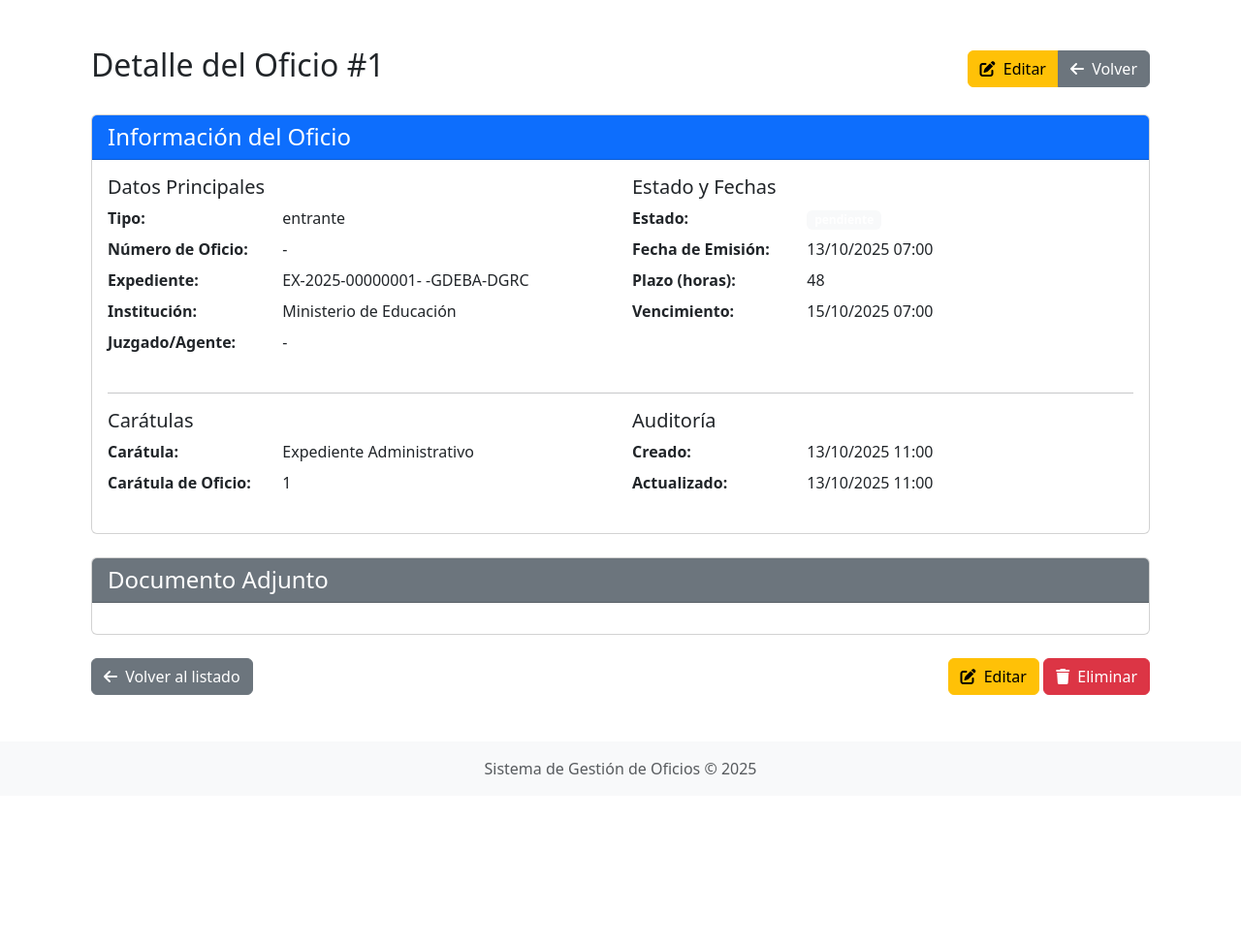
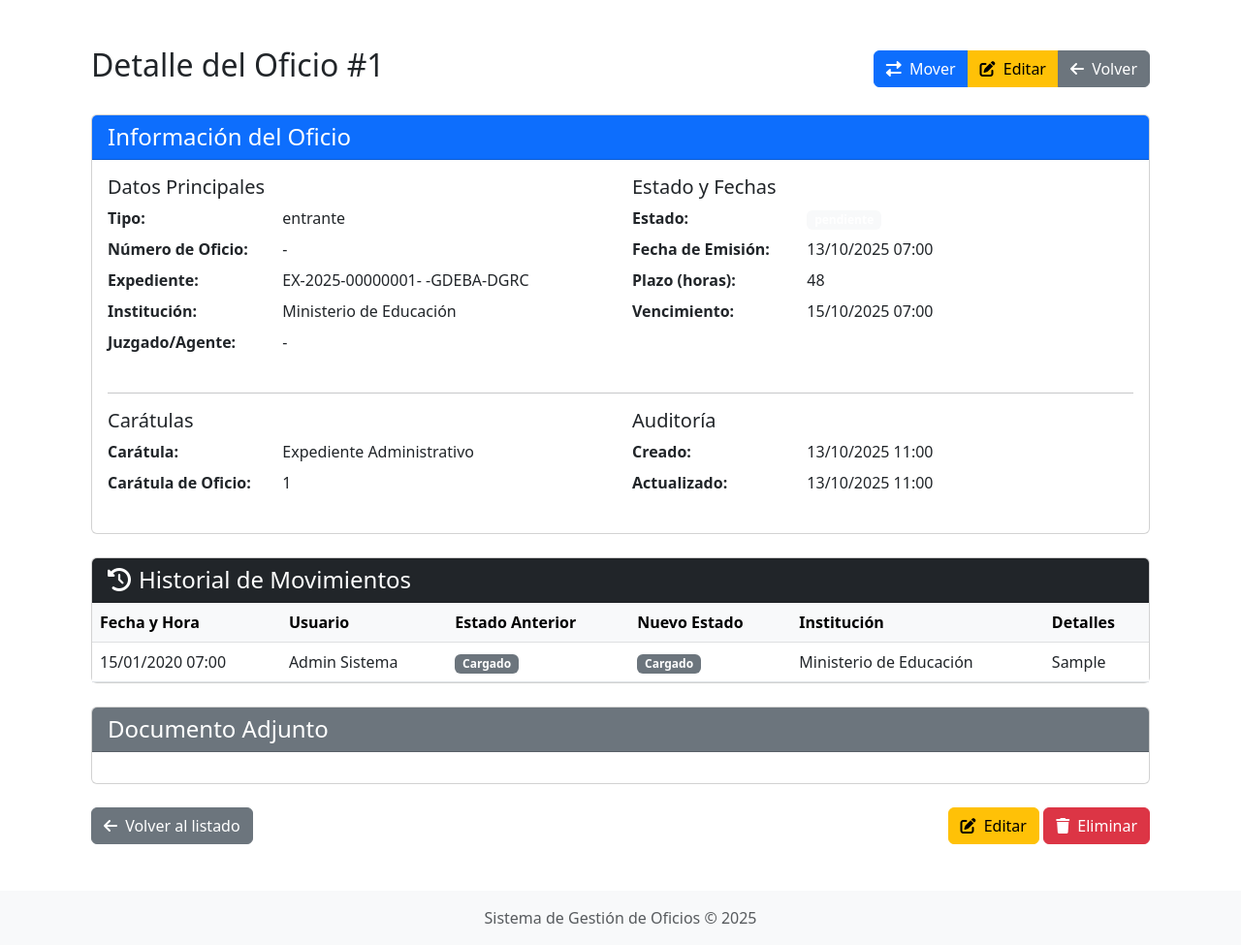
Before and after one commit to orquera10/proyecto_oficios, a Django app: page /oficios/1/ in a window 1280 px wide. Shown: the part 56-1031 px from the top of the page at 97% size. Before the commit the page ends 855 px from the top, so only its background shows below. Run offline with Django 5.2, Linux system fonts and the light colour scheme; a user stored in the database is signed in; data comes from the database, SQL or seed files in the repository; tables that the repository leaves empty hold one stand-in row (values such as "Sample post"); some libraries are stand-ins or nearby versions.

Commit message:
feat: se agrego movimientos

```diff
--- a/oficios/templates/oficios/oficio_detail.html
+++ b/oficios/templates/oficios/oficio_detail.html
@@ -1,16 +1,65 @@
 {% extends 'base.html' %}
+{% load oficio_filters %}
 
 {% block content %}
 <div class="container mt-4">
     <div class="d-flex justify-content-between align-items-center mb-4">
         <h2>Detalle del Oficio #{{ oficio.id }}</h2>
         <div class="btn-group">
+            <button type="button" class="btn btn-primary" data-bs-toggle="modal" data-bs-target="#movimientoModal">
+                <i class="fas fa-exchange-alt me-1"></i> Mover
+            </button>
             <a href="{% url 'oficios:update' oficio.pk %}" class="btn btn-warning">
                 <i class="fas fa-edit me-1"></i> Editar
             </a>
             <a href="{% url 'oficios:list' %}" class="btn btn-secondary">
                 <i class="fas fa-arrow-left me-1"></i> Volver
             </a>
+        </div>
+
+        <!-- Modal para mover el oficio -->
+        <div class="modal fade" id="movimientoModal" tabindex="-1" aria-labelledby="movimientoModalLabel" aria-hidden="true">
+            <div class="modal-dialog">
+                <div class="modal-content">
+                    <div class="modal-header">
+                        <h5 class="modal-title" id="movimientoModalLabel">Mover Oficio #{{ oficio.id }}</h5>
+                        <button type="button" class="btn-close" data-bs-dismiss="modal" aria-label="Close"></button>
+                    </div>
+                    <form method="post" action="{% url 'oficios:enviar' oficio.pk %}">
+                        {% csrf_token %}
+                        <div class="modal-body">
+                            <div class="mb-3">
+                                <label for="nuevo_estado" class="form-label">Nuevo Estado</label>
+                                <select class="form-select" id="nuevo_estado" name="nuevo_estado" required>
+                                    {% for value, label in oficio.ESTADO_CHOICES %}
+                                        {% if value != oficio.estado %}
+                                            <option value="{{ value }}">{{ label }}</option>
+                                        {% endif %}
+                                    {% endfor %}
+                                </select>
+                            </div>
+                            <div class="mb-3">
+                                <label for="institucion" class="form-label">Institución</label>
+                                <select class="form-select" id="institucion" name="institucion" required>
+                                    {% for institucion in instituciones %}
+                                        <option value="{{ institucion.id }}" {% if institucion.id == oficio.institucion.id %}selected{% endif %}>
+                                            {{ institucion.nombre }}
+                                        </option>
+                                    {% endfor %}
+                                </select>
+                            </div>
+                            <div class="mb-3">
+                                <label for="detalle" class="form-label">Detalle del movimiento</label>
+                                <textarea class="form-control" id="detalle" name="detalle" rows="3" required></textarea>
+                            </div>
+                        </div>
+                        <div class="modal-footer">
+                            <button type="button" class="btn btn-secondary" data-bs-dismiss="modal">Cancelar</button>
+                            <button type="submit" class="btn btn-primary">Guardar Movimiento</button>
+                        </div>
+                    </form>
+                </div>
+            </div>
         </div>
     </div>
 
@@ -194,6 +243,67 @@
     </div>
     {% endif %}
 
+    <!-- Sección de Historial de Movimientos -->
+    <div class="card mt-4">
+        <div class="card-header bg-dark text-white">
+            <h4 class="mb-0">
+                <i class="fas fa-history me-2"></i>Historial de Movimientos
+            </h4>
+        </div>
+        <div class="card-body p-0">
+            <div class="table-responsive">
+                <table class="table table-hover mb-0">
+                    <thead class="table-light">
+                        <tr>
+                            <th>Fecha y Hora</th>
+                            <th>Usuario</th>
+                            <th>Estado Anterior</th>
+                            <th>Nuevo Estado</th>
+                            <th>Institución</th>
+                            <th>Detalles</th>
+                        </tr>
+                    </thead>
+                    <tbody>
+                        {% for movimiento in oficio.movimientos.all %}
+                        <tr>
+                            <td>{{ movimiento.fecha_creacion|date:"d/m/Y H:i" }}</td>
+                            <td>
+                                {% if movimiento.usuario %}
+                                    {{ movimiento.usuario.get_full_name|default:movimiento.usuario.username }}
+                                {% else %}
+                                    Sistema
+                                {% endif %}
+                            </td>
+                            <td>
+                                {% if movimiento.estado_anterior %}
+                                <span class="badge bg-{{ movimiento.estado_anterior|estado_badge_class }}">
+                                    {{ movimiento.get_estado_anterior_display }}
+                                </span>
+                                {% else %}
+                                <span class="badge bg-light text-dark">-</span>
+                                {% endif %}
+                            </td>
+                            <td>
+                                <span class="badge bg-{{ movimiento.estado_nuevo|estado_badge_class }}">
+                                    {{ movimiento.get_estado_nuevo_display }}
+                                </span>
+                            </td>
+                            <td>{{ movimiento.institucion.nombre|default:"-" }}</td>
+                            <td>{{ movimiento.detalle|truncatechars:50 }}</td>
+                        </tr>
+                        {% empty %}
+                        <tr>
+                            <td colspan="6" class="text-center text-muted py-3">
+                                <i class="fas fa-info-circle me-1"></i> No hay movimientos registrados.
+                            </td>
+                        </tr>
+                        {% endfor %}
+                    </tbody>
+                </table>
+            </div>
+        </div>
+    </div>
+
     <!-- Sección de Documento Adjunto -->
     <div class="card mt-4">
         <div class="card-header bg-secondary text-white">
--- /dev/null
+++ b/oficios/templatetags/__init__.py
@@ -0,0 +1 @@
+# This file makes the templatetags directory a Python package
--- /dev/null
+++ b/oficios/templatetags/oficio_filters.py
@@ -0,0 +1,15 @@
+from django import template
+
+register = template.Library()
+
+@register.filter(name='estado_badge_class')
+def estado_badge_class(estado):
+    """Devuelve la clase de Bootstrap para el badge de estado."""
+    estado_map = {
+        'cargado': 'secondary',      # gris claro
+        'asignado': 'warning',       # naranja
+        'respondido': 'primary',     # azul
+        'enviado': 'success',        # verde
+        'devuelto': 'violet',        # violeta (custom)
+    }
+    return estado_map.get(estado, 'light')
--- a/oficios/urls.py
+++ b/oficios/urls.py
@@ -14,4 +14,7 @@ urlpatterns = [
 
     # API para búsqueda de niños
     path('api/ninos/buscar/', views.buscar_ninos, name='buscar_ninos'),
+
+    # Acción para marcar oficio como enviado
+    path('<int:pk>/enviar/', views.OficioEnviarView.as_view(), name='enviar'),
 ]
--- a/oficios/views.py
+++ b/oficios/views.py
@@ -1,14 +1,17 @@
 from django.shortcuts import render, redirect, get_object_or_404
-from django.views.generic import ListView, CreateView, DetailView, UpdateView, DeleteView
-from django.urls import reverse_lazy
+from django.views.generic import ListView, CreateView, DetailView, UpdateView, DeleteView, View
+from django.urls import reverse_lazy, reverse
 from django.contrib.auth.mixins import LoginRequiredMixin
 from django.contrib import messages
 from django.utils import timezone
-from django.http import JsonResponse
+from django.http import JsonResponse, HttpResponseRedirect
 from django.db.models import Q, F
+from django.views.decorators.http import require_http_methods
+from django.contrib.auth.decorators import login_required
+from django.utils.decorators import method_decorator
 
 from .models import (
-    Oficio, Institucion, Caratula, Juzgado
+    Oficio, Institucion, Caratula, Juzgado, MovimientoOficio
 )
 from personas.models import Nino
 from .forms import OficioForm
@@ -129,8 +132,12 @@ class OficioDetailView(LoginRequiredMixin, DetailView):
         context = super().get_context_data(**kwargs)
         # Agregar la fecha actual para comparar con la fecha de vencimiento
         from django.utils import timezone
-        context['now'] = timezone.now()
+        from .models import Institucion
 
+        context.update({
+            'now': timezone.now(),
+            'instituciones': Institucion.objects.all().order_by('nombre'),
+        })
         return context
 
 
@@ -144,11 +151,58 @@ class OficioUpdateView(LoginRequiredMixin, UpdateView):
 
     def form_valid(self, form):
         self.object = form.save()
-        messages.success(self.request, 'El oficio se ha guardado correctamente.')
+        messages.success(self.request, 'El oficio se ha actualizado correctamente.')
         return super().form_valid(form)
 
-        messages.success(self.request, 'El oficio se ha actualizado correctamente.')
-        return super().form_valid(form)
+
+class OficioEnviarView(LoginRequiredMixin, View):
+    """
+    Vista para manejar el movimiento de un oficio a un nuevo estado.
+    """
+    @method_decorator(login_required)
+    def post(self, request, *args, **kwargs):
+        oficio = get_object_or_404(Oficio, pk=kwargs['pk'])
+        nuevo_estado = request.POST.get('nuevo_estado')
+        institucion_id = request.POST.get('institucion')
+        detalle = request.POST.get('detalle', '').strip()
+
+        # Validar que el nuevo estado sea válido
+        if nuevo_estado not in dict(oficio.ESTADO_CHOICES):
+            messages.error(request, 'El estado seleccionado no es válido.')
+            return redirect('oficios:detail', pk=oficio.pk)
+
+        # Validar que el estado sea diferente al actual
+        if nuevo_estado == oficio.estado:
+            messages.warning(request, 'El oficio ya se encuentra en el estado seleccionado.')
+            return redirect('oficios:detail', pk=oficio.pk)
+
+        try:
+            # Obtener la institución
+            institucion = Institucion.objects.get(pk=institucion_id)
+
+            # Crear registro del movimiento
+            MovimientoOficio.objects.create(
+                oficio=oficio,
+                usuario=request.user,
+                estado_anterior=oficio.estado,
+                estado_nuevo=nuevo_estado,
+                institucion=institucion,
+                detalle=detalle or f'Cambio de estado de {oficio.get_estado_display()} a {dict(oficio.ESTADO_CHOICES).get(nuevo_estado, nuevo_estado)} por {request.user.get_full_name() or request.user.username}'
+            )
+
+            # Actualizar estado del oficio
+            oficio.estado = nuevo_estado
+            oficio.institucion = institucion
+            oficio.save(update_fields=['estado', 'institucion'])
+
+            messages.success(request, f'El oficio ha sido movido a "{dict(oficio.ESTADO_CHOICES).get(nuevo_estado, nuevo_estado)}" correctamente.')
+
+        except Institucion.DoesNotExist:
+            messages.error(request, 'La institución seleccionada no es válida.')
+        except Exception as e:
+            messages.error(request, f'Ocurrió un error al procesar el movimiento: {str(e)}')
+
+        return redirect('oficios:detail', pk=oficio.pk)
 
 
 class OficioDeleteView(LoginRequiredMixin, DeleteView):
@@ -157,5 +211,5 @@ class OficioDeleteView(LoginRequiredMixin, DeleteView):
     success_url = reverse_lazy('oficios:list')
 
     def delete(self, request, *args, **kwargs):
-        messages.success(request, 'El oficio se ha eliminado exitosamente.')
+        messages.success(self.request, 'El oficio ha sido eliminado correctamente.')
         return super().delete(request, *args, **kwargs)
```
Also changed, not shown: oficios/models.py (+83 -0 lines), oficios/migrations/0015_movimientooficio.py (added), oficios/migrations/0016_remove_movimientooficio_archivo_adjunto.py (added), oficios/migrations/0017_alter_movimientooficio_estado_anterior_and_more.py (added), 1 other file.
